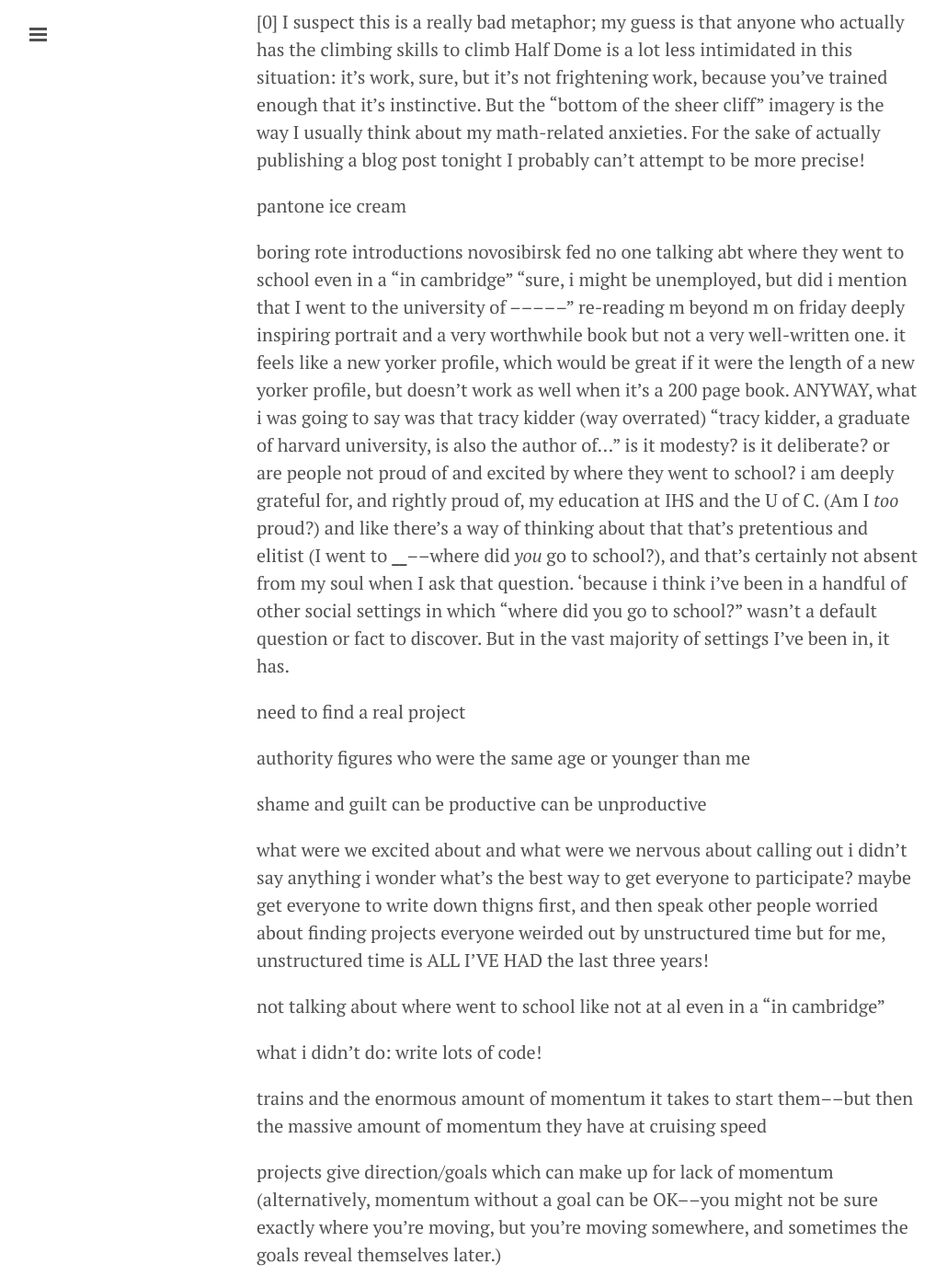
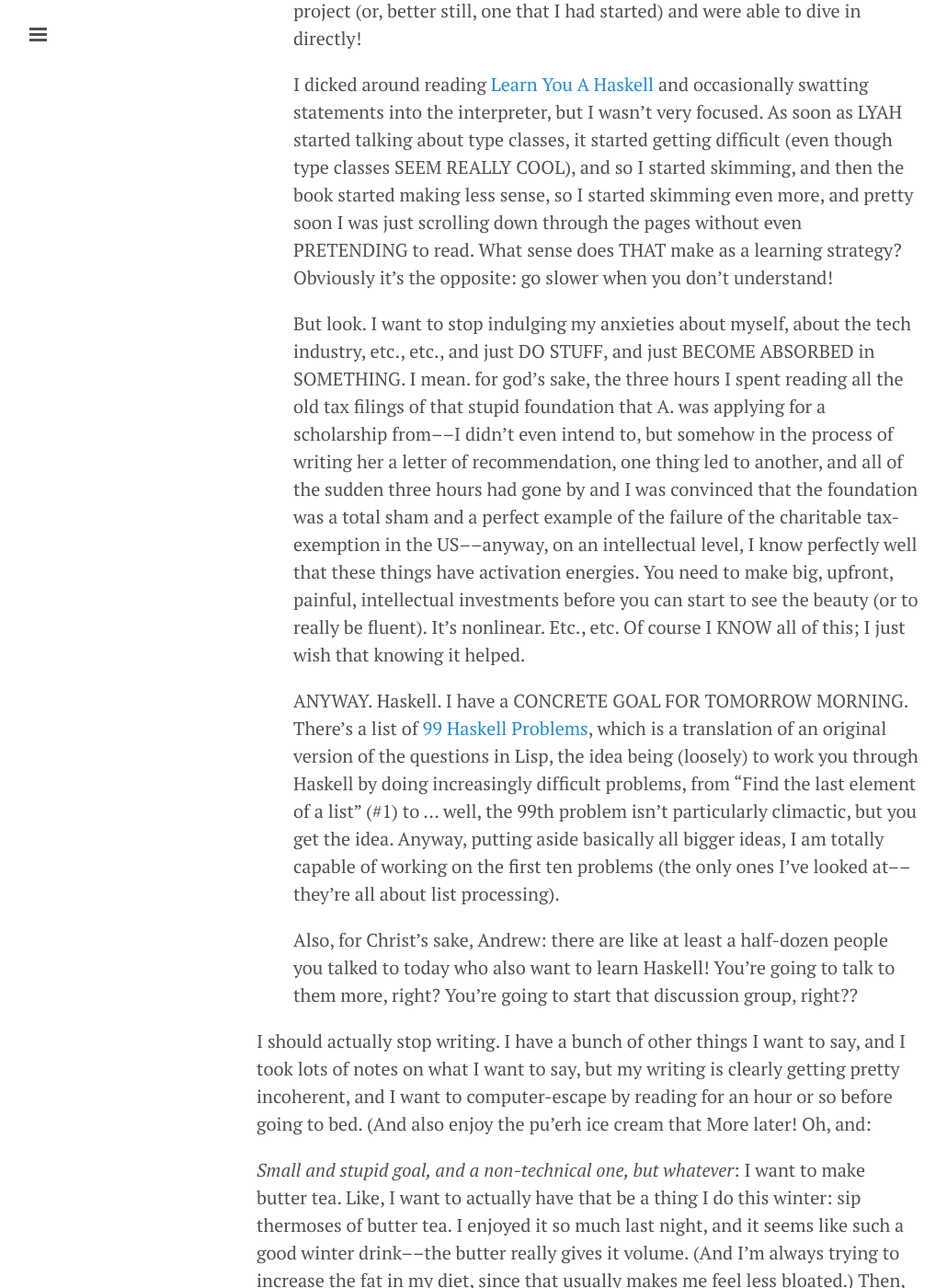
Before and after one commit to amalex5/amalex5.github.io, a Jekyll site: the page built from _posts/2016-01-05-recurse-center-day-1.markdown, in a window 1280 px wide and 1400 px high, scrolled down 1650 px. Shown: the whole window at 92% size, without its empty margins (1-1031 px from the left). Built offline with Jekyll 4.4.1, drawn with Linux system fonts in a browser that asks for light colours; some of the changed text lies outside the part shown.

Commit message:
Post update: Recurse Center, Day 1!

```diff
--- a/_posts/2016-01-05-recurse-center-day-1.markdown
+++ b/_posts/2016-01-05-recurse-center-day-1.markdown
@@ -9,82 +9,29 @@ But today! My first day at the Recurse Center! It was full of excitement! It was
 
 ## Boring but important:
 
-1. *Housing*. Breaking my promise to myself, I did basically nothing as far as finding an apartment goes, other than to discover the (Bushwick Boarding Bazaar)[https://www.facebook.com/profile.php?id=487172681436613] Facebook group and message one of the posters in it. My anxiety about housing was/has been slightly lessened in the short term by M.'s enormous generosity/hospitality/friendliness, but I shouldn't let that induce complacency in myself (and thus take advantage of M.'s kindness). Tomorrow I should go through the most recent (Listings Project)[https://www.listingsproject.com/] email and email anything that looks promising. That'll be easier to do in bulk: I'll write a brief, charming email about myself, have some wonderful colleague at the RC reassure me that it looks good, and copy-paste.
+1. *Housing*. Breaking my promise to myself, I did basically nothing as far as finding an apartment goes, other than to discover the [Bushwick Boarding Bazaar](https://www.facebook.com/profile.php?id=487172681436613) Facebook group and message one of the posters in it. My anxiety about housing was/has been slightly lessened in the short term by M.'s enormous generosity/hospitality/friendliness, but I shouldn't let that induce complacency in myself (and thus take advantage of M.'s kindness). Tomorrow I should go through the most recent [Listings Project](https://www.listingsproject.com/) email and email anything that looks promising. That'll be easier to do in bulk: I'll write a brief, charming email about myself, have some wonderful colleague at the RC reassure me that it looks good, and copy-paste.
 
 2. *Computer*. I think I can probably keep using this ArchaeoBook for a while? I mean, it does run the Haskell compiler, and as long as none of them are too JavaScripty, I can have like three or even four browser tabs open at once. (But I definitely can't have Gmail open at the same time as Zulip, RC's cool internal chat system/Slack equivalent.) In general my financial philosophy is to not spend money unless it's absolutely necessary.
 
-  If I did want to buy a new MacBook, though, it seems I could order one with the education discount online (!) and then pick it up at the SoHo Apple Store (the same day!). Or even just go to the Apple Store with my no-expiration-date UChicago ID and pick one up. Wow, that seems so crazily easy. Not the education discount, just the *buying the computer*. I mean, I don't think I've ever bought a computer not-online (and not without months of agonizing beforehand).
+    If I did want to buy a new MacBook, though, it seems I could order one with the education discount online (!) and then pick it up at the SoHo Apple Store (the same day!). Or even just go to the Apple Store with my no-expiration-date UChicago ID and pick one up. Wow, that seems so crazily easy. Not the education discount, just the *buying the computer*. I mean, I don't think I've ever bought a computer not-online (and not without months of agonizing beforehand).
 
 ## Less boring, still important:
 
 1. In the morning today, I was smiley and charismatic and excited Andrew! In the afternoon, after I started sitting down to actually think about Haskell (I was too frightened to even think about thinking about applied topology), I was... the not-smiley and not-talkative and anxious Andrew. You drive up into Yosemite Valley, and it's beautiful, and you smell the pine trees, and you hear the Mariposa River splashing over rocks, and you're all excited to be there... and then you actually stand at the base of Half Dome, and you realize that you have to actually climb up this unbroken vertical wall of rock. [0]
 
+    Basically I was anxious for all the reasons I expected. Learning is hard! Starting from zero is hard! It'd be easier if I came in with a more concrete project (or, better still, one that I had started) and were able to dive in directly!
 
+    I dicked around reading [Learn You A Haskell](http://learnyouahaskell.com/starting-out) and occasionally swatting statements into the interpreter, but I wasn't very focused. As soon as LYAH started talking about type classes, it started getting difficult (even though type classes SEEM REALLY COOL), and so I started skimming, and then the book started making less sense, so I started skimming even more, and pretty soon I was just scrolling down through the pages without even PRETENDING to read. What sense does THAT make as a learning strategy? Obviously it's the opposite: go slower when you don't understand!
 
+    But look. I want to stop indulging my anxieties about myself, about the tech industry, etc., etc., and just DO STUFF, and just BECOME ABSORBED in SOMETHING. I mean. for god's sake, the three hours I spent reading all the old tax filings of that stupid foundation that A. was applying for a scholarship from––I didn't even intend to, but somehow in the process of writing her a letter of recommendation, one thing led to another, and all of the sudden three hours had gone by and I was convinced that the foundation was a total sham and a perfect example of the failure of the charitable tax-exemption in the US––anyway, on an intellectual level, I know perfectly well that these things have activation energies. You need to make big, upfront, painful, intellectual investments before you can start to see the beauty (or to really be fluent). It's nonlinear. Etc., etc. Of course I KNOW all of this; I just wish that knowing it helped.
 
+    ANYWAY. Haskell. I have a CONCRETE GOAL FOR TOMORROW MORNING. There's a list of [99 Haskell Problems](https://wiki.haskell.org/99_questions), which is a translation of an original version of the questions in Lisp, the idea being (loosely) to work you through Haskell by doing increasingly difficult problems, from "Find the last element of a list" (#1) to ... well, the 99th problem isn't particularly climactic, but you get the idea. Anyway, putting aside basically all bigger ideas, I am totally capable of working on the first ten problems (the only ones I've looked at––they're all about list processing).
+
+    Also, for Christ's sake, Andrew: there are like at least a half-dozen people you talked to today who also want to learn Haskell! You're going to talk to them more, right? You're going to start that discussion group, right??
+
+I should actually stop writing. I have a bunch of other things I want to say, and I took lots of notes on what I want to say, but my writing is clearly getting pretty incoherent, and I want to computer-escape by reading for an hour or so before going to bed. (And also enjoy the pu'erh ice cream that More later! Oh, and:
+
+*Small and stupid goal, and a non-technical one, but whatever*: I want to make butter tea. Like, I want to actually have that be a thing I do this winter: sip thermoses of butter tea. I enjoyed it so much last night, and it seems like such a good winter drink––the butter really gives it volume. (And I'm always trying to increase the fat in my diet, since that usually makes me feel less bloated.) Then, this morning, I was chatting with one of my cohortmates, who's Russian, and just arrived in the US for the first time four days ago. He grew up in Novosibirsk (!) and spent six years, starting at age ten, living in some small city in rural Mongolia, whose raison d'etre was a Russian-operated copper/molybdenum mine. Anyway, somehow Mongolian butter tea came up in this conversation. (As did the architectural similarity of the Village to St. Petersburg.) So, butter tea!
 
 -----
 [0] I suspect this is a really bad metaphor; my guess is that anyone who actually has the climbing skills to climb Half Dome is a lot less intimidated in this situation: it's work, sure, but it's not frightening work, because you've trained enough that it's instinctive. But the "bottom of the sheer cliff" imagery is the way I usually think about my math-related anxieties. For the sake of actually publishing a blog post tonight I probably can't attempt to be more precise!
-
-
-pantone ice cream
-
-boring rote introductions
-novosibirsk
-fed
-no one talking abt where they went to school
-even in a "in cambridge"
-"sure, i might be unemployed, but did i mention that I went to the university of –––––"
-re-reading m beyond m on friday deeply inspiring portrait and a very worthwhile book but not a very well-written one. it feels like a new yorker profile, which would be great if it were the length of a new yorker profile, but doesn't work as well when it's a 200 page book. ANYWAY, what i was going to say was that tracy kidder (way overrated) "tracy kidder, a graduate of harvard university, is also the author of..."
-is it modesty? is it deliberate? or are people not proud of and excited by where they went to school? i am deeply grateful for, and rightly proud of, my education at IHS and the U of C. (Am I *too* proud?)
-and like there's a way of thinking about that that's pretentious and elitist (I went to ______––where did *you* go to school?), and that's certainly not absent from my soul when I ask that question.
-'because i think i've been in a handful of other social settings in which "where did you go to school?" wasn't a default question or fact to discover. But in the vast majority of settings I've been in, it has.
-
-need to find a real project
-
-authority figures who were the same age or younger than me
-
-shame and guilt
-can be productive
-can be unproductive
-
-what were we excited about
-and what were we nervous about
-calling out
-i didn't say anything
-i wonder what's the best way to get everyone to participate?
-maybe get everyone to write down thigns first, and then speak
-other people worried about finding projects
-everyone weirded out by unstructured time
-but for me, unstructured time is ALL I'VE HAD the last three years!
-
-not talking about where went to school
-like not at al
-even in a "in cambridge"
-
-what i didn't do: write lots of code!
-
-trains and the enormous amount of momentum it takes to start them––but then the massive amount of momentum they have at cruising speed
-
-projects give direction/goals
-which can make up for lack of momentum
-(alternatively, momentum without a goal can be OK––you might not be sure exactly where you're moving, but you're moving somewhere, and sometimes the goals reveal themselves later.)
-
-read the LYAH
-typeclasses
-computer?
-housing?
-
-subsume our own wills to a) people who know what's best for us better than we do, and b) organizations that are bigger than us
-
-B.: the problems in finance were really interesting; it's just that the people he was working with were awful. (and he was at a regional fed, not even a bank.)
-
-move from a list of facts ("adjectives in japanese have tense!") to a fluency
-
-beautiful space high ceilinged 2nd floor in soho
-
-sometimes talking about problems helps them
-other times it aggravates them
-i think usually i err too aggressively on the side of NOT
-
-99 problems
```
